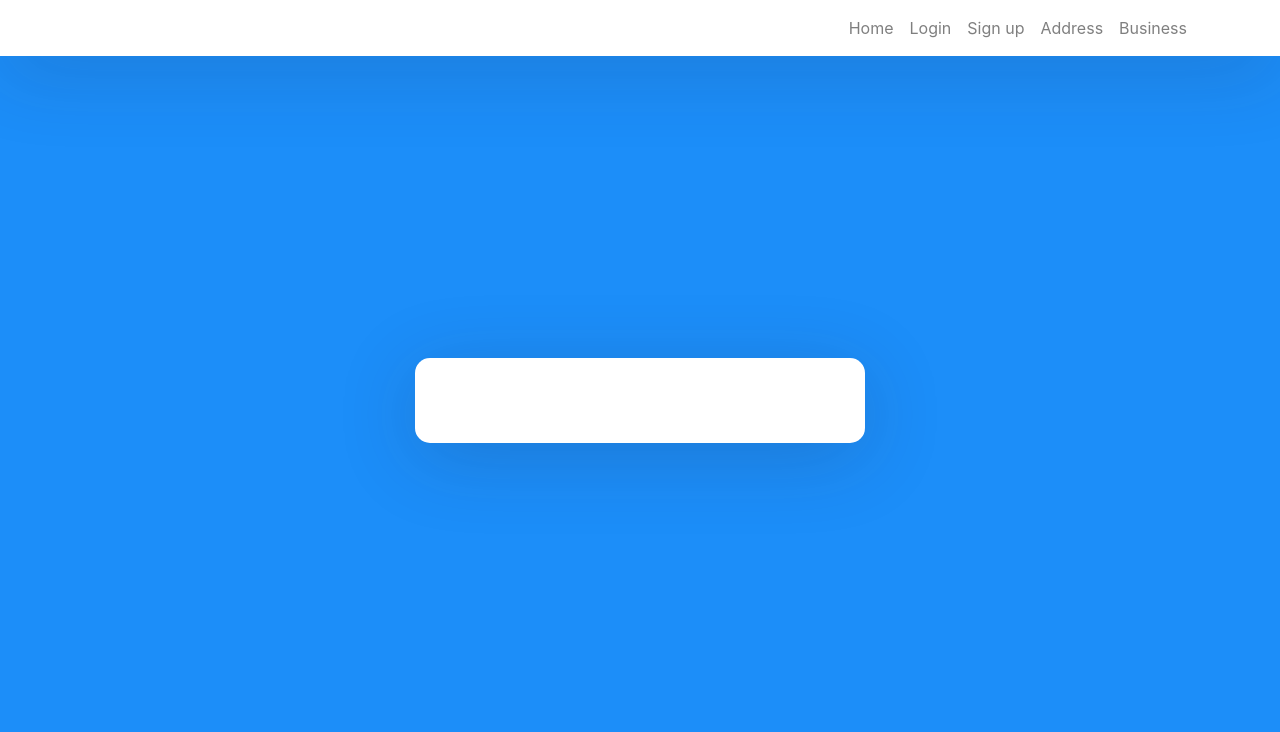
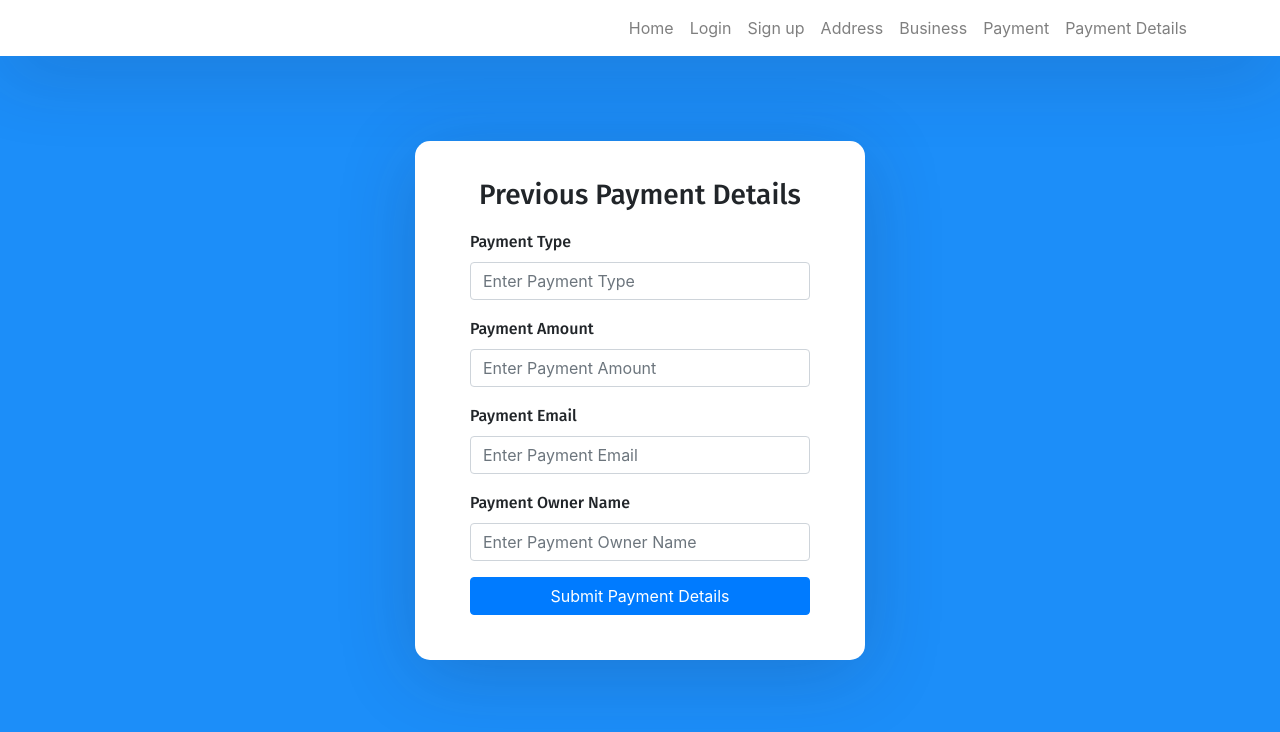
Before and after one commit to PasinduUkwatta/Test_1, a React (Create React App) app in the folder react-front-end/: page /payment-details in a window 1280 px wide. Shown: the top 732 px of the page. Built offline with nearby package versions, Linux system fonts and the light colour scheme.

Commit message:
Payment Details feature added

```diff
--- a/react-front-end/src/App.js
+++ b/react-front-end/src/App.js
@@ -7,7 +7,9 @@ import Login from "./components/login.component";
 import SignUp from "./components/signup.component";
 import Address from "./components/address.component";
 import Business from "./components/business.component";
-import HomePage from "./components/homepage.component"
+import HomePage from "./components/homepage.component";
+import Payment from "./components/payment.component";
+import PaymentDetails from "./components/paymentdetails.component";
 
 function App() {
   return (<Router>
@@ -35,6 +37,14 @@ function App() {
               <li className="nav-item">
                 <Link className="nav-link" to={"/business"}>Business</Link>
               </li>
+
+              <li className="nav-item">
+                <Link className="nav-link" to={"/payment"}>Payment</Link>
+              </li>
+
+              <li className="nav-item">
+                <Link className="nav-link" to={"/payment-details"}>Payment Details</Link>
+              </li>
             </ul>
           </div>
         </div>
@@ -48,6 +58,8 @@ function App() {
             <Route path="/sign-up" component={SignUp} />
             <Route path="/address" component={Address} />
             <Route path="/business" component={Business} />
+            <Route path="/payment" component={Payment} />
+            <Route path="/payment-details" component={PaymentDetails} />
           </Switch>
         </div>
       </div>
--- a/react-front-end/src/components/login.component.js
+++ b/react-front-end/src/components/login.component.js
@@ -31,13 +31,15 @@ export default class Login extends Component {
             .then(response => {
                 console.log(response)
 
-                 if(response.data =="user details are valid"){
-                    console.log("Welcome to the site")
-                    this.props.history.push('/address')
+                 if(response.data =="user details are invalid"){
+                    this.props.history.push('/sign-up')
+                    console.log("Please Try Again")
+
                 }
                 else{
-                    this.props.history.push('/sign-up')
-                    console.log("Please Try Again")
+
+                    console.log("Welcome to the site")
+                    this.props.history.push('/payment-details')
 
                 }
 
--- /dev/null
+++ b/react-front-end/src/components/payment.component.js
@@ -0,0 +1,112 @@
+import React, { Component } from "react";
+import axios from "axios"
+
+class Payment extends Component {
+
+
+
+    constructor(props) {
+        super (props)
+
+        this.state ={
+            paymenttype:'',
+            paymentamount:'',
+            paymentemail:'',
+            paymentownername:'',
+
+        }
+        this.changeHandler = this.changeHandler.bind(this);
+        this.submitHandler = this.submitHandler.bind(this);
+
+    }
+
+    changeHandler = e => {
+        this.setState({[e.target.name]: e.target.value})
+    }
+
+    submitHandler = e => {
+        e.preventDefault()
+        this.props.history.push('/')
+        console.log(this.state)
+        axios.post('/payment',this.state)
+            .then(response => {
+                console.log(response)
+                 if(response.data =="Payment Details successfully Entered Into the Database"){
+                    this.props.history.push('/')
+                    console.log("Thank you For the Payment")
+                }
+                else{
+                    this.props.history.push('/payment')
+                    console.log("Please Try Again with Valid Email")
+
+                }
+            })
+            .catch(error => {
+                console.log(error)
+            }
+
+        )
+
+        }
+
+
+    render() {
+        const{paymenttype,paymentamount,paymentemail,paymentownername} = this.state
+
+        return (
+            <form onSubmit={this.submitHandler} >
+                <h3>Payment Details</h3>
+
+                <div className="form-group">
+                    <label>Payment Type</label>
+                     <input
+                    type="text"
+                    name ="paymenttype"
+                    className="form-control"
+                    placeholder="Enter Payment Type"
+                    value={paymenttype}
+                    onChange={this.changeHandler}  />
+                </div>
+
+                <div className="form-group">
+                    <label>Payment Amount</label>
+                     <input
+                    type="text"
+                    name ="paymentamount"
+                    className="form-control"
+                    placeholder="Enter Payment Amount"
+                    value={paymentamount}
+                    onChange={this.changeHandler}  />
+                </div>
+
+                <div className="form-group">
+                    <label>Payment Email</label>
+                     <input
+                    type="text"
+                    name ="paymentemail"
+                    className="form-control"
+                    placeholder="Enter Payment Email"
+                    value={paymentemail}
+                    onChange={this.changeHandler}  />
+                </div>
+
+                <div className="form-group">
+                    <label>Payment Owner Name</label>
+                     <input
+                    type="text"
+                    name ="paymentownername"
+                    className="form-control"
+                    placeholder="Enter Payment Owner Name  "
+                    value={paymentownername}
+                    onChange={this.changeHandler}  />
+                </div>
+
+                <button type="submit" className="btn btn-primary btn-block" action ="detail">Submit Payment Details</button>
+
+            </form>
+        )
+    }
+}
+
+
+export default (Payment)
--- /dev/null
+++ b/react-front-end/src/components/paymentdetails.component.js
@@ -0,0 +1,112 @@
+import React, { Component } from "react";
+import axios from "axios"
+
+class PaymentDetails extends Component {
+
+
+
+    constructor(props) {
+        super (props)
+
+        this.state ={
+            paymenttype:'',
+            paymentamount:'',
+            paymentemail:'',
+            paymentownername:'',
+
+        }
+        this.changeHandler = this.changeHandler.bind(this);
+        this.submitHandler = this.submitHandler.bind(this);
+
+    }
+
+    changeHandler = e => {
+        this.setState({[e.target.name]: e.target.value})
+    }
+
+    submitHandler = e => {
+        e.preventDefault()
+        this.props.history.push('/')
+        console.log(this.state)
+        axios.post('/payment',this.state)
+            .then(response => {
+                console.log(response)
+                 if(response.data =="Payment Details successfully Entered Into the Database"){
+                    this.props.history.push('/')
+                    console.log("Thank you For the Payment")
+                }
+                else{
+                    this.props.history.push('/payment')
+                    console.log("Please Try Again with Valid Email")
+
+                }
+            })
+            .catch(error => {
+                console.log(error)
+            }
+
+        )
+
+        }
+
+
+    render() {
+        const{paymenttype,paymentamount,paymentemail,paymentownername} = this.state
+
+        return (
+            <form onSubmit={this.submitHandler} >
+                <h3>Previous Payment Details </h3>
+
+                <div className="form-group">
+                    <label>Payment Type</label>
+                     <input
+                    type="text"
+                    name ="paymenttype"
+                    className="form-control"
+                    placeholder="Enter Payment Type"
+                    value={paymenttype}
+                    onChange={this.changeHandler}  />
+                </div>
+
+                <div className="form-group">
+                    <label>Payment Amount</label>
+                     <input
+                    type="text"
+                    name ="paymentamount"
+                    className="form-control"
+                    placeholder="Enter Payment Amount"
+                    value={paymentamount}
+                    onChange={this.changeHandler}  />
+                </div>
+
+                <div className="form-group">
+                    <label>Payment Email</label>
+                     <input
+                    type="text"
+                    name ="paymentemail"
+                    className="form-control"
+                    placeholder="Enter Payment Email"
+                    value={paymentemail}
+                    onChange={this.changeHandler}  />
+                </div>
+
+                <div className="form-group">
+                    <label>Payment Owner Name</label>
+                     <input
+                    type="text"
+                    name ="paymentownername"
+                    className="form-control"
+                    placeholder="Enter Payment Owner Name  "
+                    value={paymentownername}
+                    onChange={this.changeHandler}  />
+                </div>
+
+                <button type="submit" className="btn btn-primary btn-block" action ="detail">Submit Payment Details</button>
+
+            </form>
+        )
+    }
+}
+
+
+export default (PaymentDetails)
```
Also changed, not shown: 1 other file (tests, documents, lock files or other folders).
